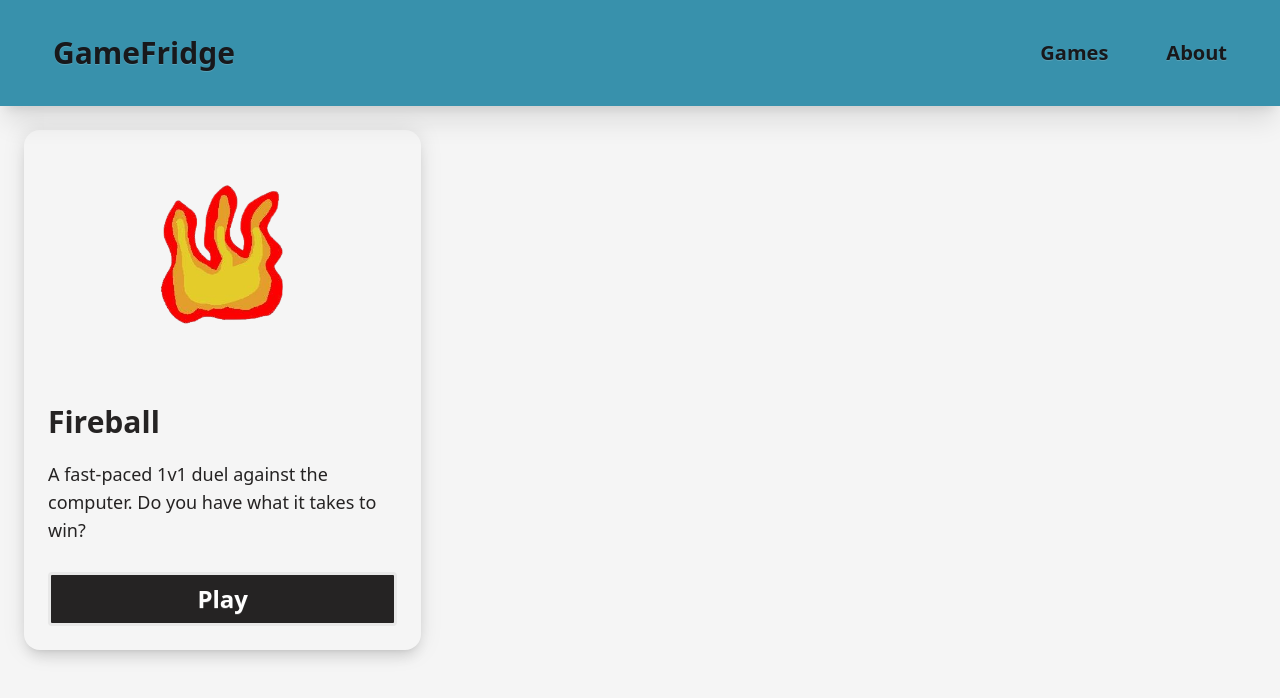
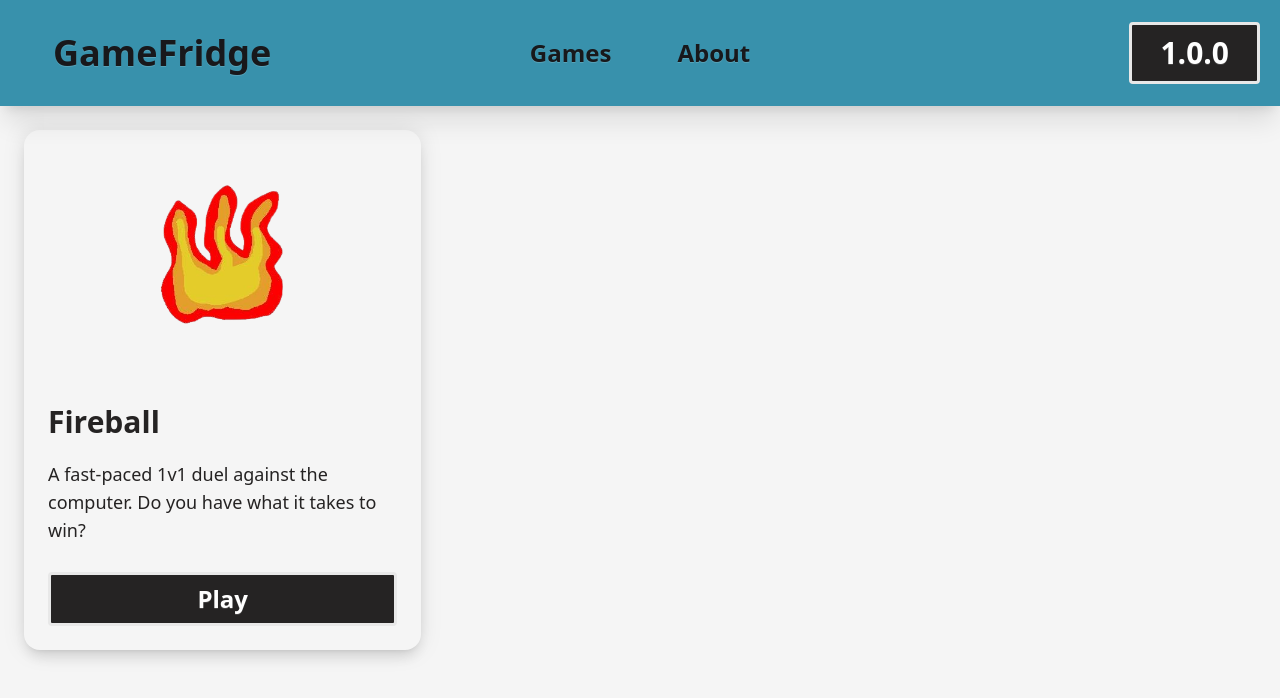
Before and after one commit to anay-schottlabs/web-experiments, a Vue app: page /games in a window 1280 px wide. Shown: the top 698 px of the page. Built offline with nearby package versions, Linux system fonts and the light colour scheme.

Commit message:
Changed navbar layout

```diff
--- a/src/App.vue
+++ b/src/App.vue
@@ -1,17 +1,25 @@
+<script setup></script>
+
 <template>
   <div class="navbar bg-palette-blue p-5 shadow-xl sticky z-1 top-0">
-    <div class="flex-1">
-      <router-link to="/" class="btn btn-ghost text-3xl hover:bg-palette-black rounded-xl p-8">GameFridge</router-link>
+    <div class="navbar-start flex-1">
+      <router-link to="/" class="btn btn-ghost text-4xl hover:bg-palette-black rounded-xl p-8">GameFridge</router-link>
     </div>
-    <div class="flex-none">
-      <ul class="menu menu-horizontal px-1">
+    <div class="navbar-center content-center">
+      <ul class="menu menu-horizontal">
         <li>
-          <router-link to="/games" class="btn btn-ghost text-xl mx-3 hover:bg-palette-black">Games</router-link>
+          <router-link to="/games" class="btn btn-ghost text-2xl mx-3 p-5 py-6 rounded-xl hover:bg-palette-black">Games</router-link>
         </li>
         <li>
-          <router-link to="/about" class="btn btn-ghost text-xl mx-3 hover:bg-palette-black">About</router-link>
+          <router-link to="/about" class="btn btn-ghost text-2xl mx-3 p-5 py-6 rounded-xl hover:bg-palette-black">About</router-link>
         </li>
       </ul>
+    </div>
+    <div class="flex-1 navbar-end">
+      <div class="btn bg-palette-black text-white text-3xl p-7 hover:bg-palette-white
+      hover:text-palette-black border-3 shadow-none hover:italic">
+        1.0.0
+      </div>
     </div>
   </div>
   <div class="p-6">
```
